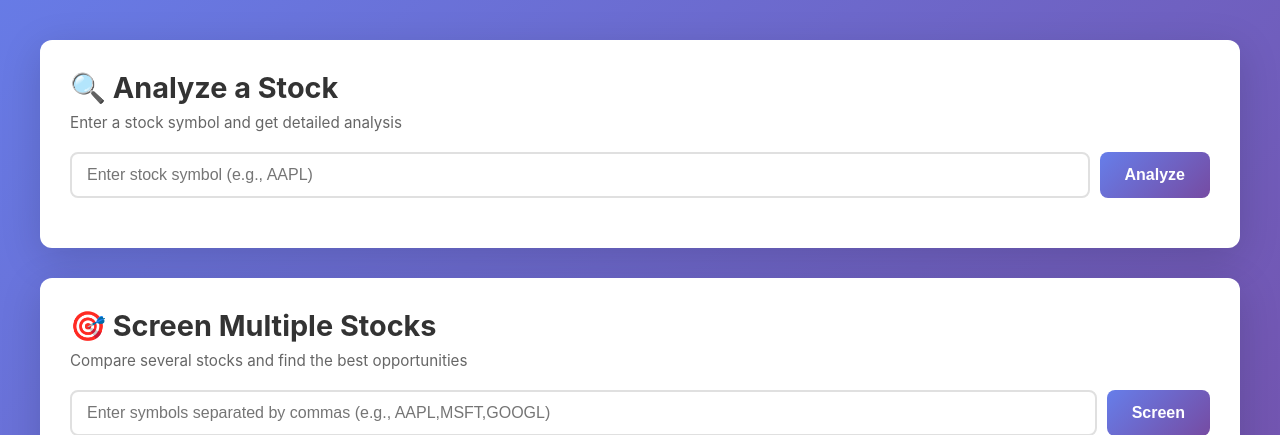
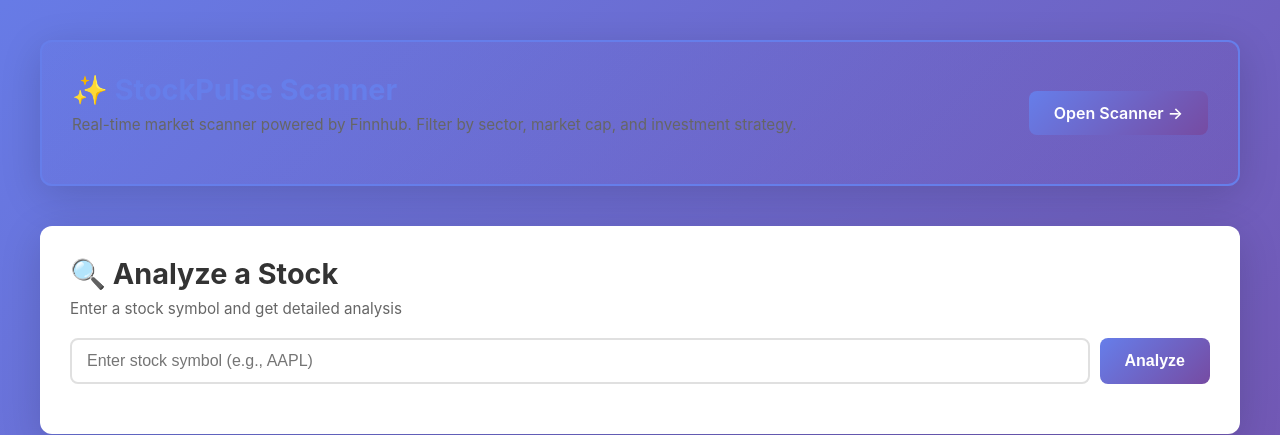
Before and after one commit to erictkh18-prog/stock-agent, a FastAPI app: page / in a window 1280 px wide. Shown: the part 140-575 px from the top of the page. Run offline with FastAPI, Linux system fonts and the light colour scheme.

Commit message:
Add Stock Scanner link to dashboard

```diff
--- a/web/static/style.css
+++ b/web/static/style.css
@@ -361,6 +361,36 @@ tbody tr:last-child td {
     font-weight: 600;
 }
 
+/* STOCK SCANNER CTA */
+.stock-scanner-cta {
+    background: linear-gradient(135deg, rgba(102, 126, 234, 0.1) 0%, rgba(118, 75, 162, 0.1) 100%);
+    border: 2px solid #667eea;
+    margin-bottom: 10px;
+}
+
+.stock-scanner-cta h2 {
+    color: #667eea;
+    margin-bottom: 8px;
+}
+
+.cta-button {
+    display: inline-block;
+    padding: 12px 25px;
+    background: linear-gradient(135deg, #667eea 0%, #764ba2 100%);
+    color: white;
+    text-decoration: none;
+    border-radius: 8px;
+    font-weight: 600;
+    transition: all 0.3s;
+    white-space: nowrap;
+    margin-left: 20px;
+}
+
+.cta-button:hover {
+    transform: translateY(-2px);
+    box-shadow: 0 5px 20px rgba(102, 126, 234, 0.4);
+}
+
 /* RESPONSIVE */
 @media (max-width: 768px) {
     .header h1 {
--- a/web/templates/dashboard.html
+++ b/web/templates/dashboard.html
@@ -14,6 +14,17 @@
     </div>
 
     <div class="container">
+        <!-- QUICK LINK: Stock Scanner -->
+        <div class="card stock-scanner-cta">
+            <div style="display: flex; justify-content: space-between; align-items: center;">
+                <div>
+                    <h2>✨ StockPulse Scanner</h2>
+                    <p class="description">Real-time market scanner powered by Finnhub. Filter by sector, market cap, and investment strategy.</p>
+                </div>
+                <a href="/stock-scanner" class="cta-button">Open Scanner →</a>
+            </div>
+        </div>
+
         <!-- SECTION 1: Analyze Single Stock -->
         <div class="card">
             <h2>🔍 Analyze a Stock</h2>
```
